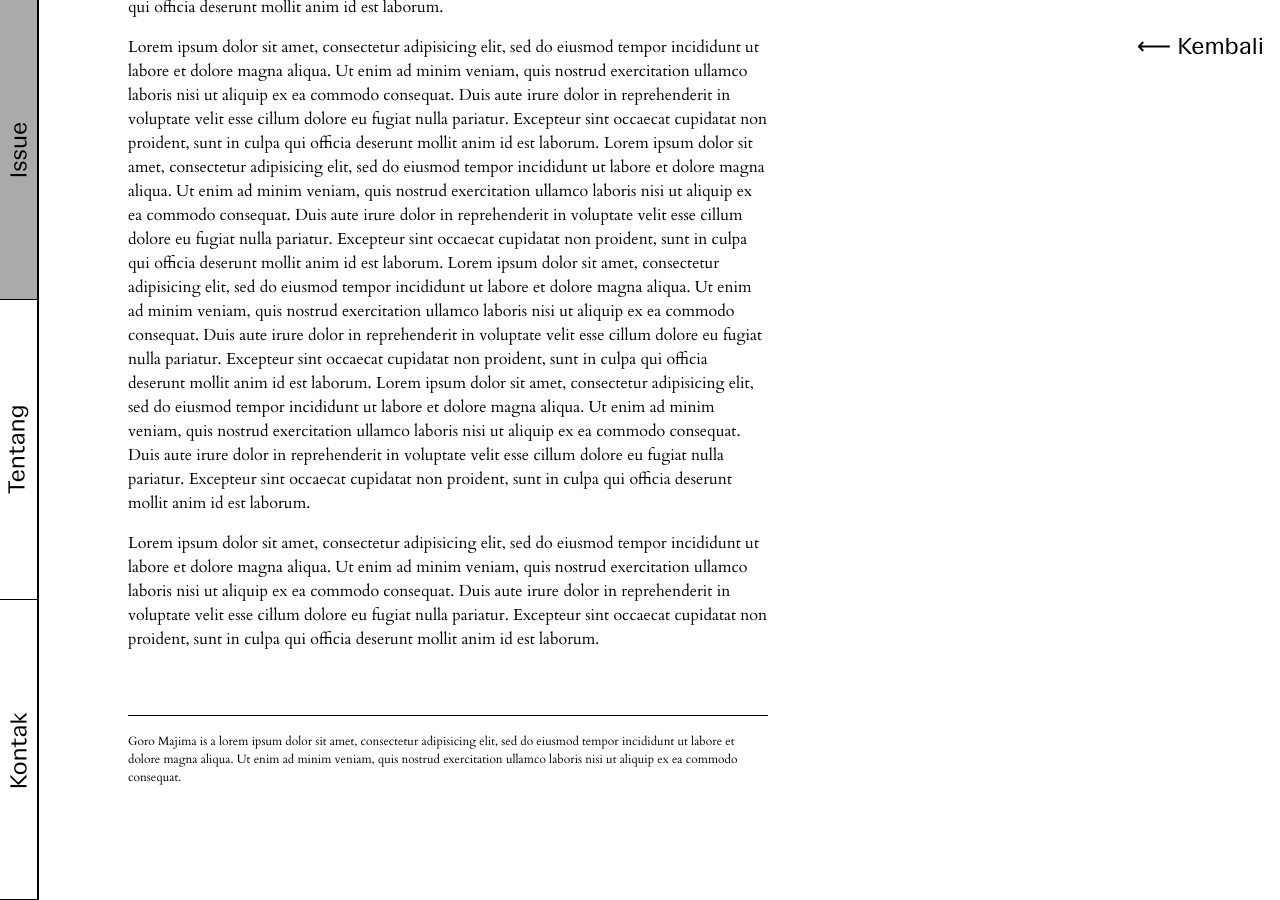
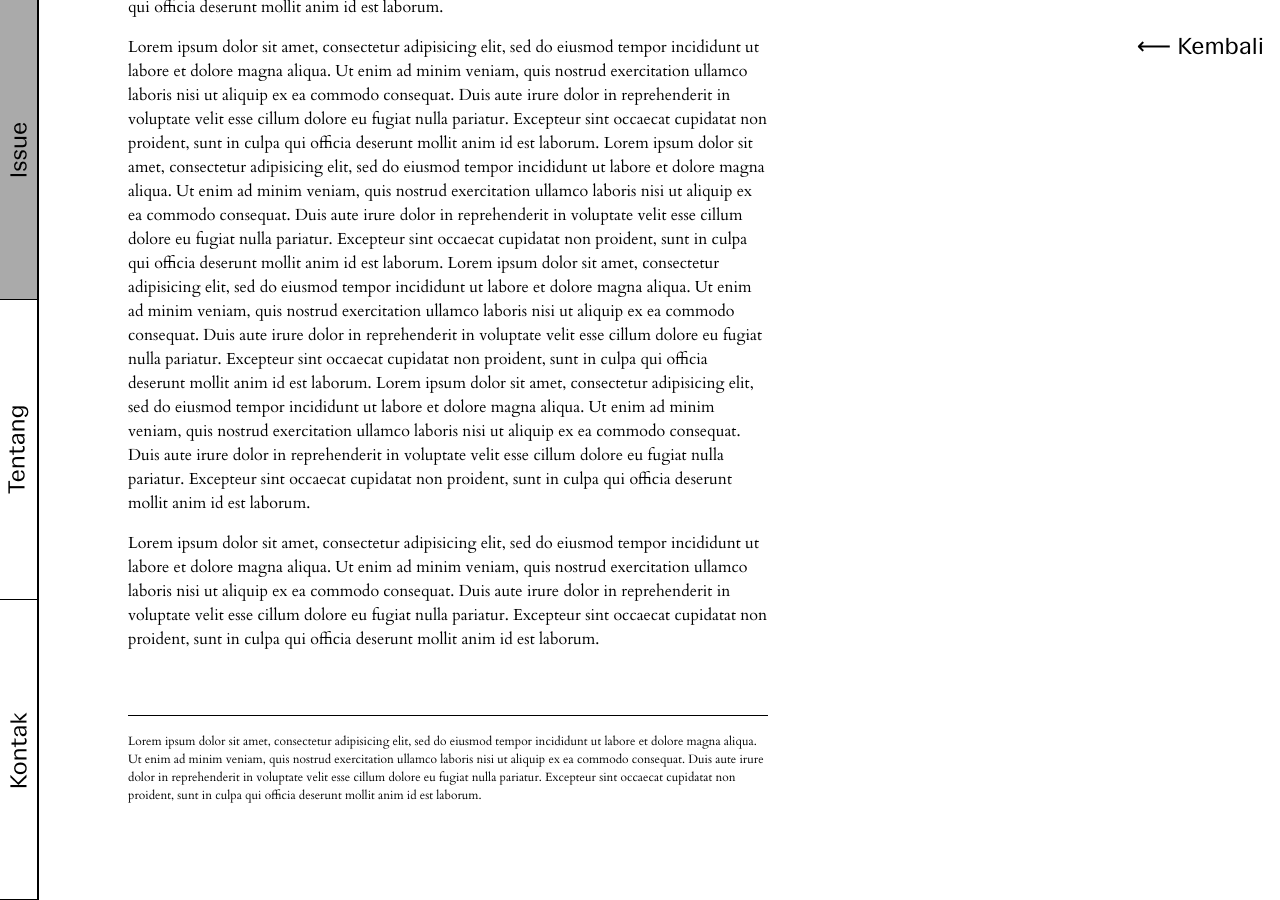
Before and after one commit to rizalnramadhan/zinabidin, a Jekyll site: the page built from _posts/issue-01/2019-04-03-macan-loreng-turun-gunung.md, in a window 1280 px wide and 900 px high, scrolled down 1206 px. Built offline with Jekyll 4.4.1, drawn with Linux system fonts in a browser that asks for light colours.

Commit message:
Update author & bio data

```diff
--- a/_layouts/issue.html
+++ b/_layouts/issue.html
@@ -23,10 +23,9 @@
     <h2 class="lh-solid">Daftar Isi</h2>
 
     {%  for post in site.categories[page.category] %}
-    {%  assign author = site.data.author[post.author] %}
       <a class="link black" href="{{post.url}}">
         <div class="f4"> {{post.title}} </div>
-        <div class="mb2 f6"> {{author.name}} </div>
+        <div class="mb2 f6"> {{post.title}} </div>
       </a>
     {% endfor %}
 
--- a/_layouts/post.html
+++ b/_layouts/post.html
@@ -1,19 +1,18 @@
 ---
 layout: default
 ---
-{%  assign author = site.data.author[page.author] %}
 <div class="fl w-50-l w-70-m mh6-ns mh3 mv4-ns mv5">
   <div class="fl">
     <div class="mb2 ttc f6"> Issue #{{page.categories}} - {{ page.date | date: "%b %Y"}} </div>
     <div class="mb2 f1-ns f2 black"> {{page.title}} </div>
-    <div class="mb2 f3-ns f4"> {{author.name}} </div>
+    <div class="mb2 f3-ns f4"> {{page.author}} </div>
 
     <div class="fl lh-copy post">
 
       {{content}}
 
       <div class="f7 mv5 pt3 bt">
-        {{author.bio}}
+        {{page.bio}}
       </div>
     </div>
   </div>
--- a/_posts/issue-01/2019-04-03-macan-loreng-turun-gunung.md
+++ b/_posts/issue-01/2019-04-03-macan-loreng-turun-gunung.md
@@ -1,6 +1,7 @@
 ---
 title: "Macan Loreng Turun Gunung"
-author: goro
+author: Goro Majima
+bio: Lorem ipsum dolor sit amet, consectetur adipisicing elit, sed do eiusmod tempor incididunt ut labore et dolore magna aliqua. Ut enim ad minim veniam, quis nostrud exercitation ullamco laboris nisi ut aliquip ex ea commodo consequat. Duis aute irure dolor in reprehenderit in voluptate velit esse cillum dolore eu fugiat nulla pariatur. Excepteur sint occaecat cupidatat non proident, sunt in culpa qui officia deserunt mollit anim id est laborum.
 
 categories:
   - "01"
```
